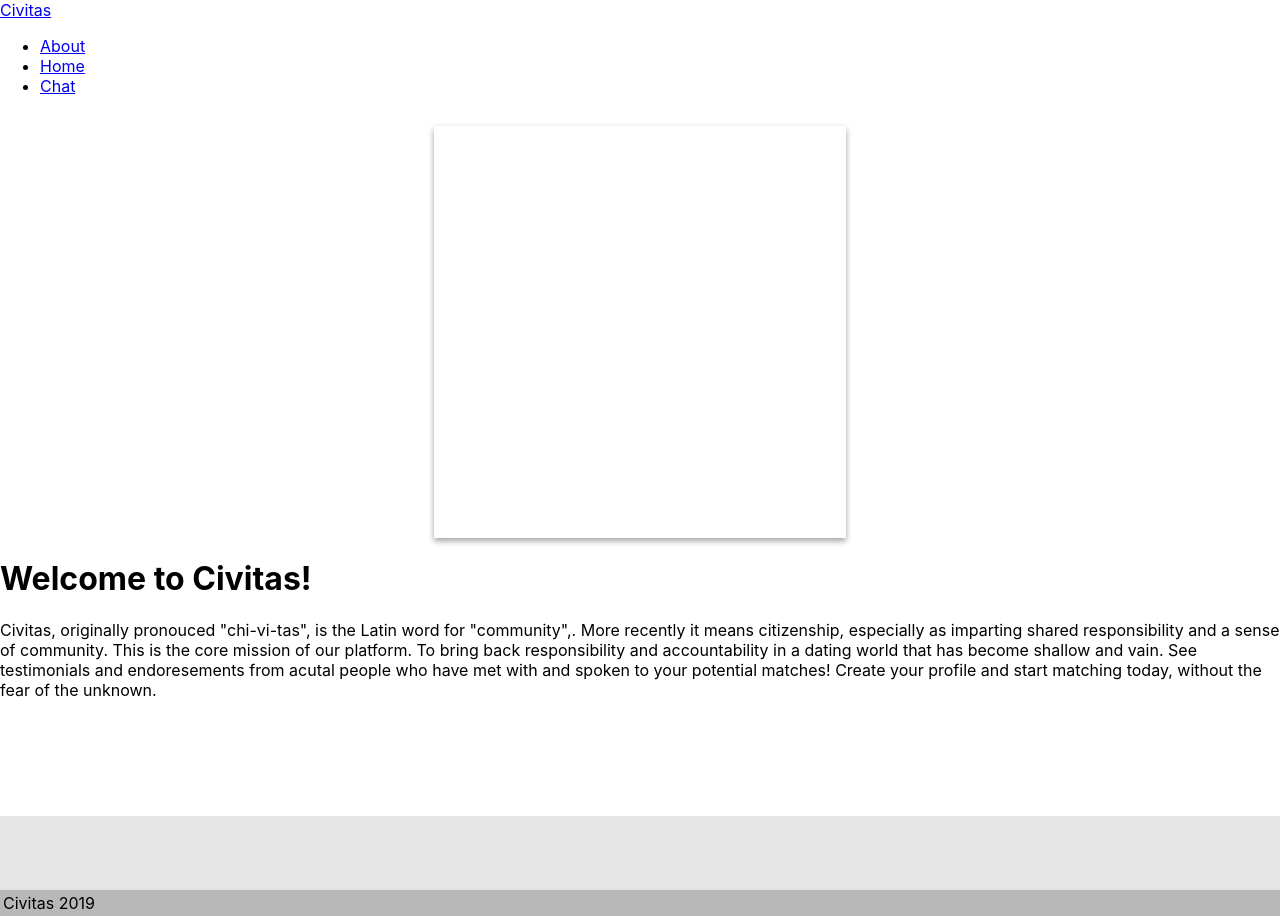
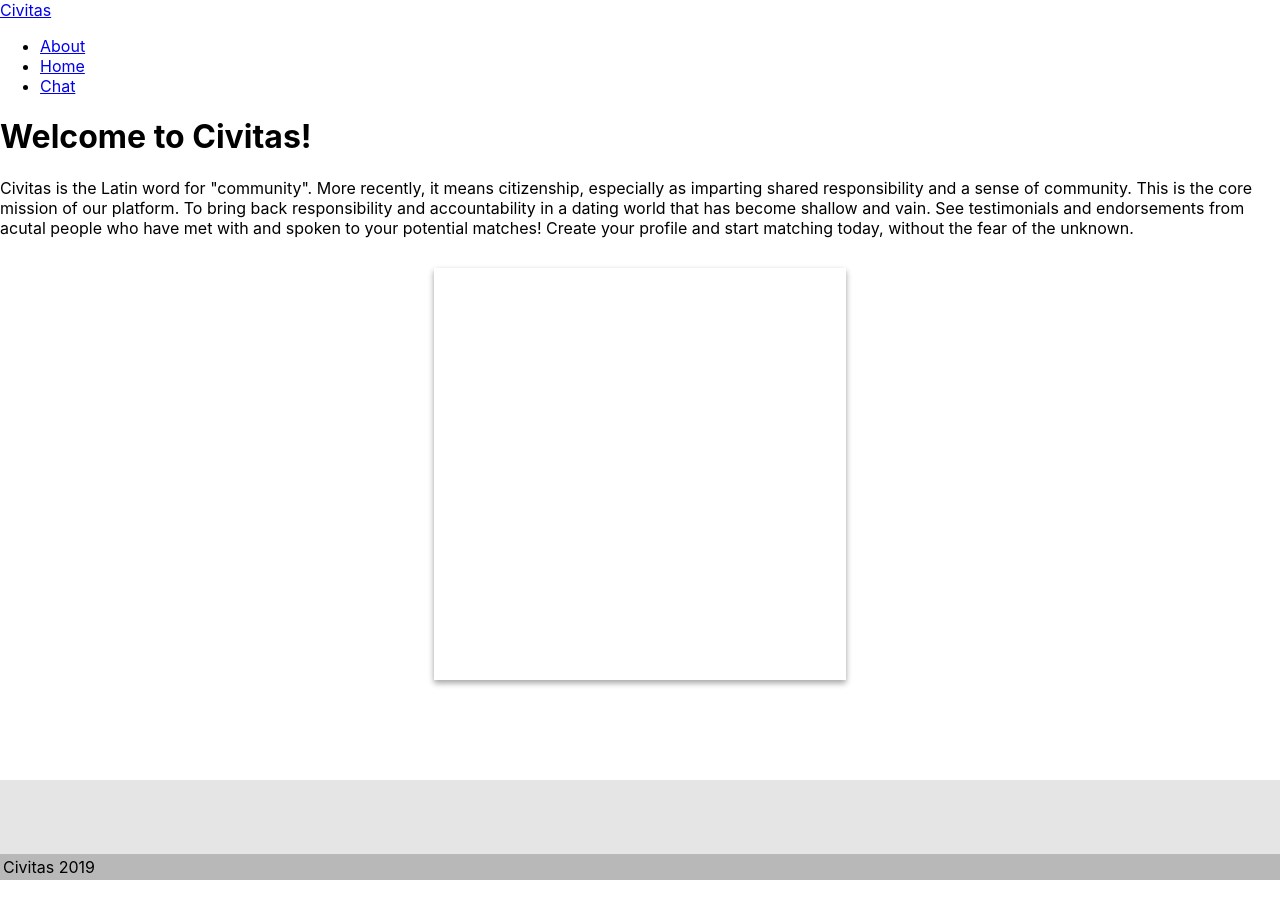
Before and after one commit to JustinL63/Swipe-Squad, a React (Create React App) app in the folder swipe-squad/: page /home in a window 1280 px wide. After the commit the page ends 880 px from the top, so only its background shows below. Built offline with nearby package versions, Linux system fonts and the light colour scheme.

Commit message:
finaly fixed the acutal home path. yay

```diff
--- a/swipe-squad/src/Pages/home.js
+++ b/swipe-squad/src/Pages/home.js
@@ -5,15 +5,13 @@ import Profile from "../components/Profile";
 function Home () {
     return(
         <div>
-            <Profile>
+        <h1>Welcome to Civitas!</h1>
+        <p>Civitas is the Latin word for "community". More recently, it means citizenship, especially as imparting shared responsibility and a sense of community. This is the core mission of our platform. To bring back responsibility and accountability in a dating world that has become shallow and vain. See testimonials and endorsements from acutal people who have met with and spoken to your potential matches! Create your profile and start matching today, without the fear of the unknown.</p>
+
+        <Profile>
             <h2> This is where your Profile will appear</h2>
 
             </Profile>
-
-        <h1>Welcome to Civitas!</h1>
-        <p>Civitas, originally pronouced "chi-vi-tas", is the Latin word for "community",. More recently it means citizenship, especially as imparting shared responsibility and a sense of community. This is the core mission of our platform. To bring back responsibility and accountability in a dating world that has become shallow and vain. See testimonials and endoresements from acutal people who have met with and spoken to your potential matches! Create your profile and start matching today, without the fear of the unknown.</p>
-
-
         </div>
 
     )
--- a/swipe-squad/src/components/NavBar/index.js
+++ b/swipe-squad/src/components/NavBar/index.js
@@ -25,8 +25,8 @@ function Navbar() {
           </li>
           <li className="nav-item">
             <Link
-              to="/about"
-              className={window.location.pathname === "/about" ? "nav-link active" : "nav-link"}
+              to="/home"
+              className={window.location.pathname === "/home" ? "nav-link active" : "nav-link"}
             >
               Home
             </Link>
```
